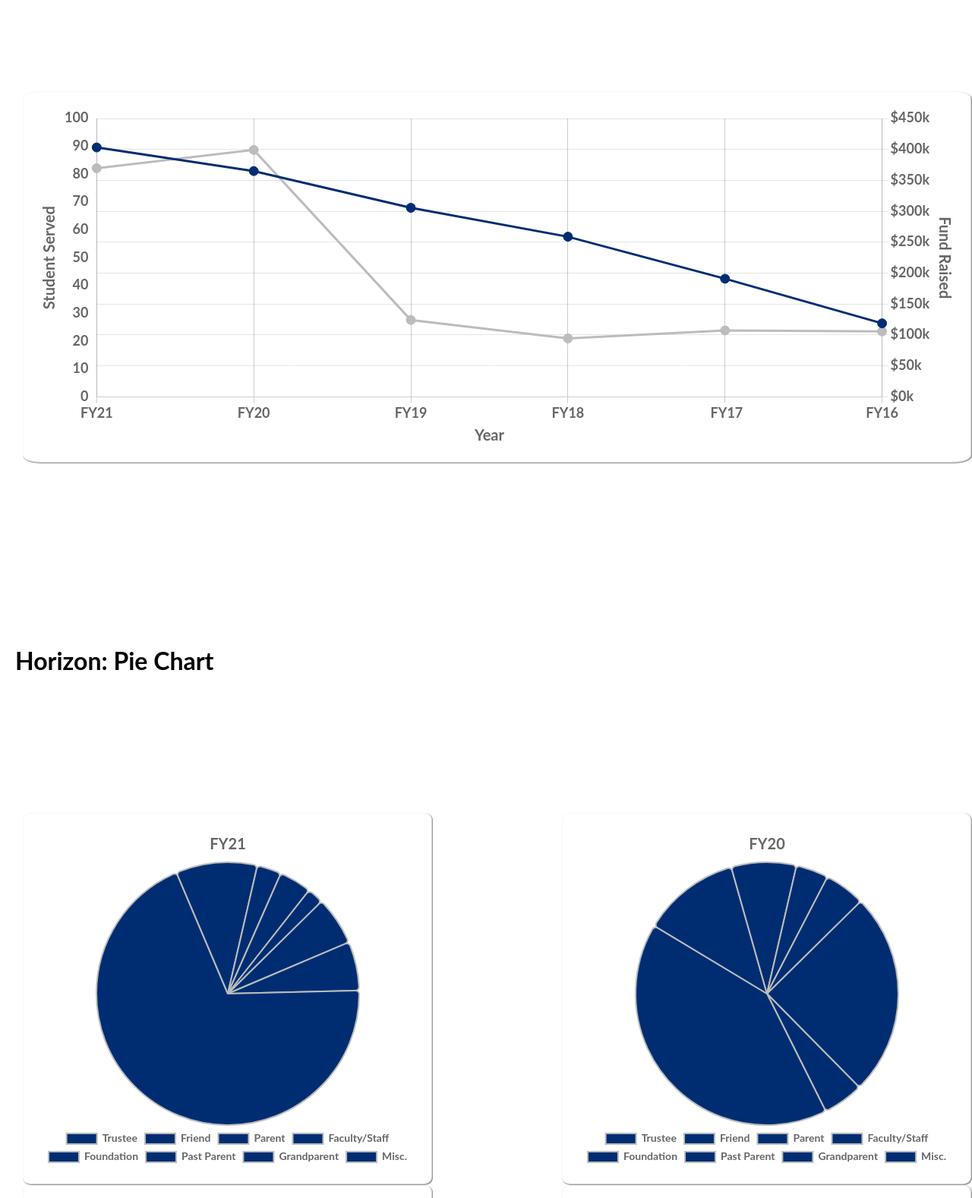
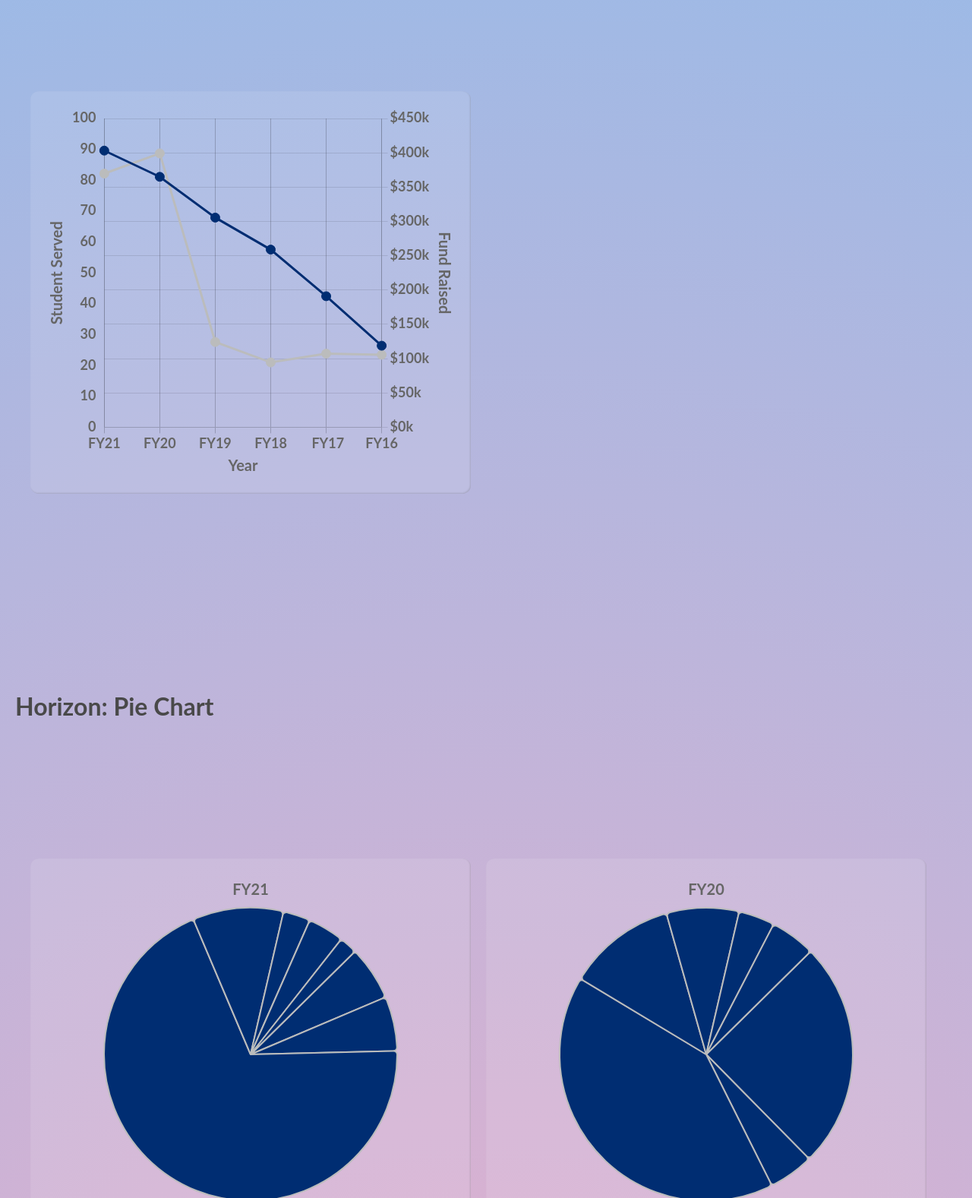
Before and after one commit to Kevy9099/JqueryGraphs, a plain HTML site: page PrototypeCharts/index.html in a window 1280 px wide. Shown: the part 300-1877 px from the top of the page at 76% size. Drawn offline with nearby package versions, Linux system fonts and the light colour scheme; some packages are replaced by stand-ins of ours; animation ran at ten frames a second; a script that the page names is missing.

Commit message:
add background styles

```diff
--- a/PrototypeCharts/index.html
+++ b/PrototypeCharts/index.html
@@ -21,52 +21,52 @@
     <script src="/PrototypeCharts/app.js"></script>
   </head>
   <body>
-    <div id="wrapper">
-      <h1>Horizon: Double Line Chart</h1>
+    <div class="wrapper">
+      <h1 class="wrapper-header">Horizon: Double Line Chart</h1>
       <div class="charts-list">
-        <div class="chart-wrapper-wide">
+        <div class="chart-item">
           <canvas id="doubleLineChart"></canvas>
         </div>
       </div>
     </div>
-    <div id="wrapper">
-      <h1>Horizon: Pie Chart</h1>
+    <div class="wrapper">
+      <h1 class="wrapper-header">Horizon: Pie Chart</h1>
       <div class="charts-list">
-        <div class="chart-wrapper-narrow">
+        <div class="chart-item">
           <canvas id="pieChart1"></canvas>
         </div>
-        <div class="chart-wrapper-narrow">
+        <div class="chart-item">
           <canvas id="pieChart2"></canvas>
         </div>
-        <div class="chart-wrapper-narrow">
+        <div class="chart-item">
           <canvas id="pieChart3"></canvas>
         </div>
-        <div class="chart-wrapper-narrow">
+        <div class="chart-item">
           <canvas id="pieChart4"></canvas>
         </div>
-        <div class="chart-wrapper-narrow">
+        <div class="chart-item">
           <canvas id="pieChart5"></canvas>
         </div>
-        <div class="chart-wrapper-narrow">
+        <div class="chart-item">
           <canvas id="pieChart6"></canvas>
         </div>
       </div>
     </div>
-    <div id="wrapper">
-      <h1>Annual Fund: Double Bar Chart</h1>
+    <div class="wrapper">
+      <h1 class="wrapper-header">Annual Fund: Double Bar Chart</h1>
       <div class="charts-list">
-        <div class="chart-wrapper-wide">
+        <div class="chart-item">
           <canvas id="doubleBarChart1"></canvas>
         </div>
-        <div class="chart-wrapper-wide">
+        <div class="chart-item">
           <canvas id="doubleBarChart2"></canvas>
         </div>
       </div>
     </div>
-    <div id="wrapper">
-      <h1>General: Polar Area Chart</h1>
+    <div class="wrapper">
+      <h1 class="wrapper-header">General: Polar Area Chart</h1>
       <div class="charts-list">
-        <div class="chart-wrapper-wide">
+        <div class="chart-item">
           <canvas id="polarAreaChart"></canvas>
         </div>
       </div>
--- a/PrototypeCharts/style.css
+++ b/PrototypeCharts/style.css
@@ -3,7 +3,18 @@
   padding: 0;
 }
 
-#wrapper {
+:root {
+  --primary-background: rgb(238,174,202);
+  --secondary-background: rgba(148,187,233,1);
+  --header-text: rgba(73, 73, 73);
+}
+
+body {
+  background: rgb(238,174,202);
+  background: radial-gradient(circle, var(--primary-background) 0%, var(--secondary-background) 100%);
+}
+
+.wrapper {
   width: calc(100% - 20px);
   padding: 20px;
   height: 100%;
@@ -11,29 +22,25 @@
   line-height: 400px;
 }
 
+.wrapper .wrapper-header {
+  color: var(--header-text)
+}
+
 .charts-list {
   display: flex;
   flex-wrap: wrap;
-  justify-content: space-between;
+  align-content: center;
   width: 100%;
   margin-bottom: 20px;
 }
 
-.chart-wrapper-narrow {
-  margin-left: 10px;
-  height: 450px;
-  width: 500px;
+.chart-item {
+  margin: 0 0 20px 20px;
+  height: calc(450px + 40px);
+  width: calc(500px + 40px);
   border-radius: 2%;
-  box-shadow: -1px -1px 2px rgb(117, 117, 117) inset;
-  padding: 20px;
-}
-
-.chart-wrapper-wide {
-  margin-left: 10px;
-  height: 450px;
-  width: 96%;
-  border-radius: 2%;
-  box-shadow: -1px -1px 2px rgb(117, 117, 117) inset;
+  background-color: rgba(256, 256, 256, .1);
+  box-shadow: -1px -1px 2px rgba(73, 73, 73, .2) inset;
   padding: 20px;
 }
 
```
